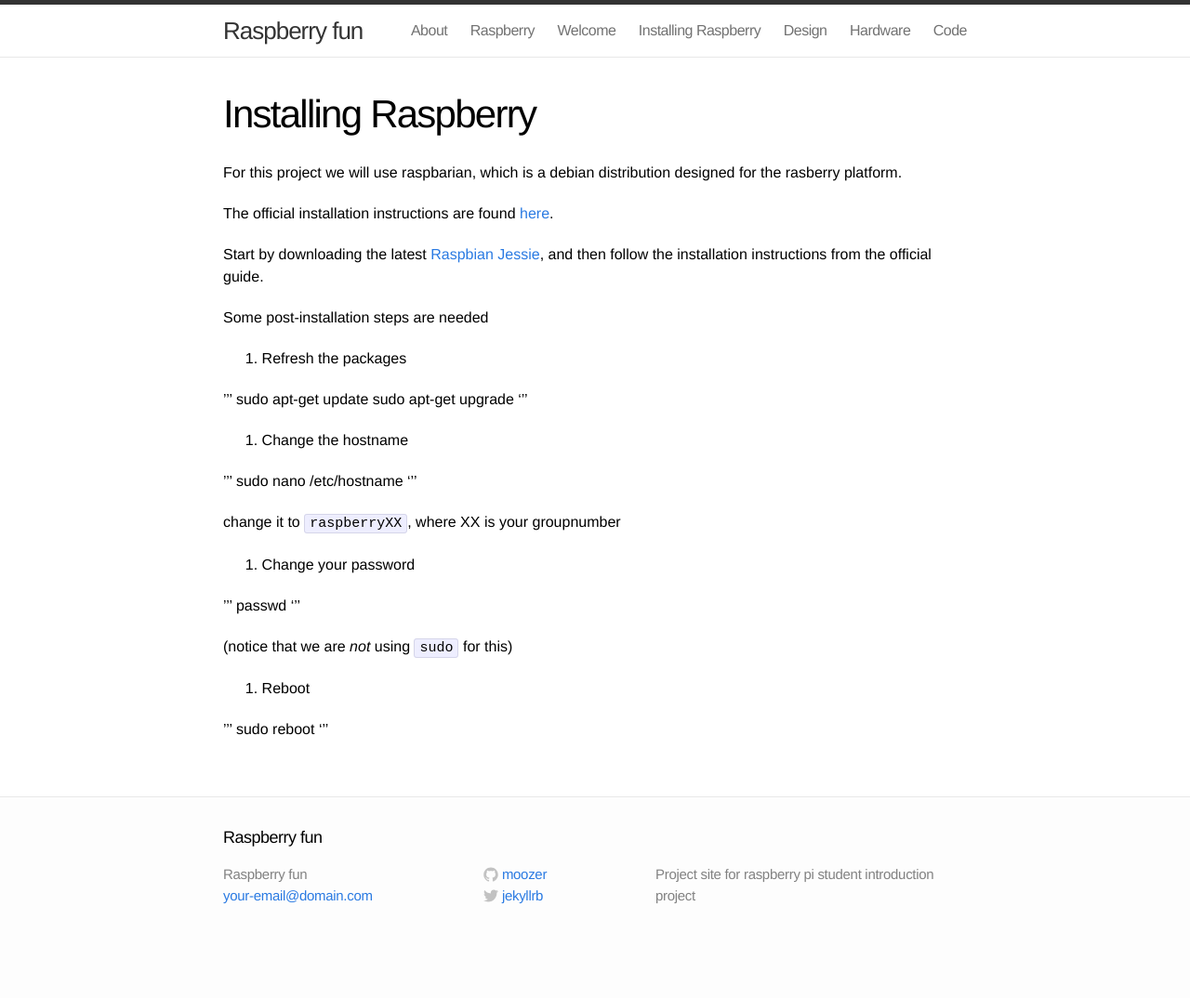
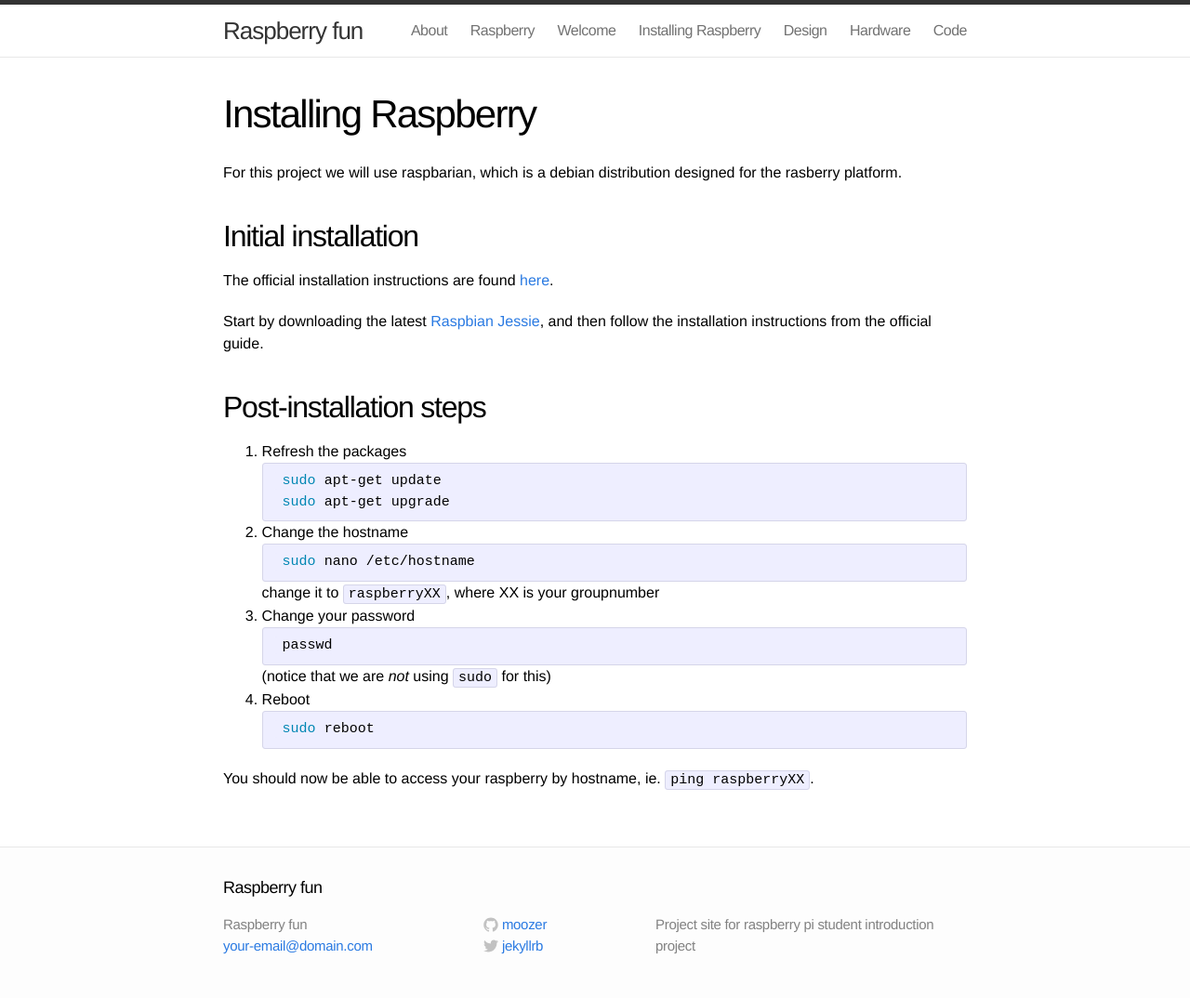
Before and after one commit to EAL-IT-Technology/RaspberryFun, a Jekyll site: the page built from raspberry/installing_raspberry.md, in a window 1280 px wide. Shown: the whole page at 93% size. Built offline with Jekyll 4.4.1, drawn with Linux system fonts in a browser that asks for light colours; before the commit the page ends 1020 px from its top, so only the background shows below that.

Commit message:
Update installing_raspberry.md

````diff
--- a/raspberry/installing_raspberry.md
+++ b/raspberry/installing_raspberry.md
@@ -5,38 +5,44 @@
 
 For this project we will use raspbarian, which is a debian distribution designed for the rasberry platform.
 
+Initial installation
+----------------------
+
 The official installation instructions are found [here](https://www.raspberrypi.org/documentation/installation/installing-images/).
 
 Start by downloading the latest [Raspbian Jessie](https://downloads.raspberrypi.org/raspbian_latest), and then follow the installation instructions from the official guide.
 
 
-Some post-installation steps are needed
+Post-installation steps
+------------------------
 
 1. Refresh the packages
 
-'''
-sudo apt-get update
-sudo apt-get upgrade
-'''
+    ```bash
+    sudo apt-get update
+    sudo apt-get upgrade
+    ```
 
 2. Change the hostname
 
-'''
-sudo nano /etc/hostname
-'''
+    ```bash
+    sudo nano /etc/hostname
+    ```
 
-change it to `raspberryXX`, where XX is your groupnumber
+    change it to `raspberryXX`, where XX is your groupnumber
 
 3. Change your password
 
-'''
-passwd
-'''
+    ```bash
+    passwd
+    ```
 
-(notice that we are *not* using `sudo` for this)
+    (notice that we are *not* using `sudo` for this)
 
 4. Reboot
 
-'''
-sudo reboot
-'''
+    ```bash
+    sudo reboot
+    ```
+
+You should now be able to access your raspberry by hostname, ie. `ping raspberryXX`.
````
